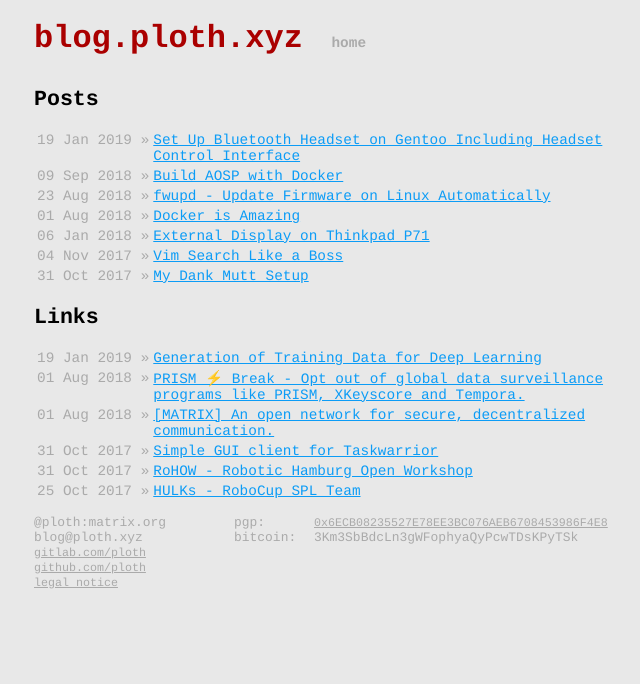
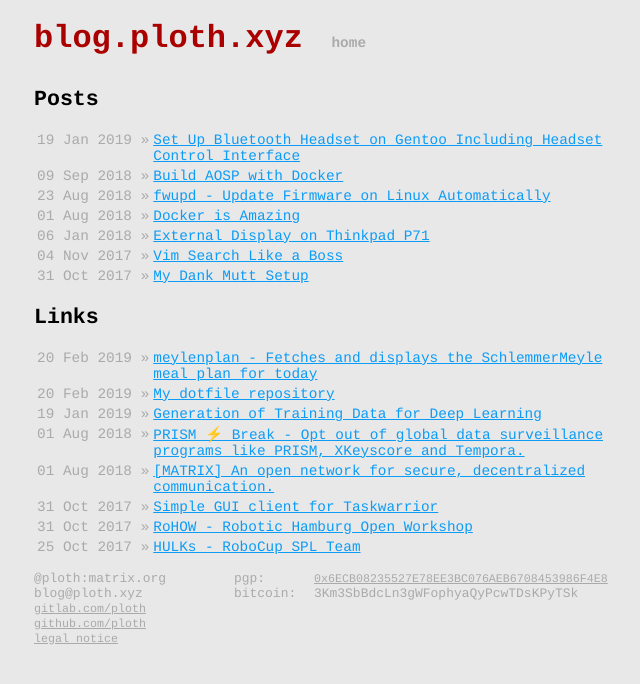
Before and after one commit to ploth/ploth.github.io, a Jekyll site: the page built from index.html, in a window 1280 px wide. Shown: the top 684 px of the page, without its empty margins (306-946 px from the left). Built offline with Jekyll 4.4.1, drawn with Linux system fonts in a browser that asks for light colours.

Commit message:
Add dotfiles and meylenplan link

```diff
--- a/index.html
+++ b/index.html
@@ -21,6 +21,22 @@ title: "blog.ploth.xyz"
   <h2>Links</h2>
   <nav>
     <table>
+      <tr>
+        <td style="white-space:nowrap" valign="top">
+          <span class="date">20 Feb 2019 &raquo;</span>
+        </td>
+        <td valign="top">
+          <a href="https://gitlab.com/ploth/meylenplan">meylenplan - Fetches and displays the SchlemmerMeyle meal plan for today</a>
+        </td>
+      </tr>
+      <tr>
+        <td style="white-space:nowrap" valign="top">
+          <span class="date">20 Feb 2019 &raquo;</span>
+        </td>
+        <td valign="top">
+          <a href="https://gitlab.com/ploth/dotfiles">My dotfile repository</a>
+        </td>
+      </tr>
       <tr>
         <td style="white-space:nowrap" valign="top">
           <span class="date">19 Jan 2019 &raquo;</span>
```
